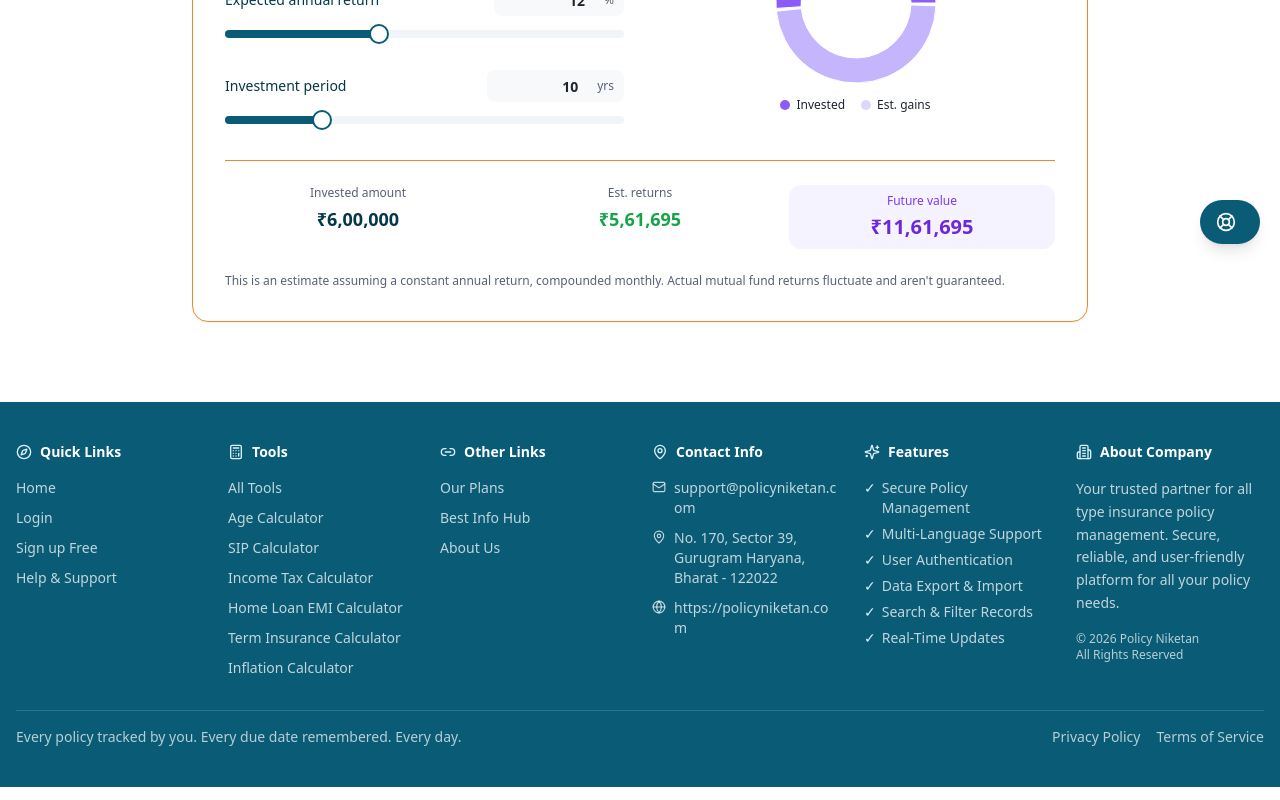
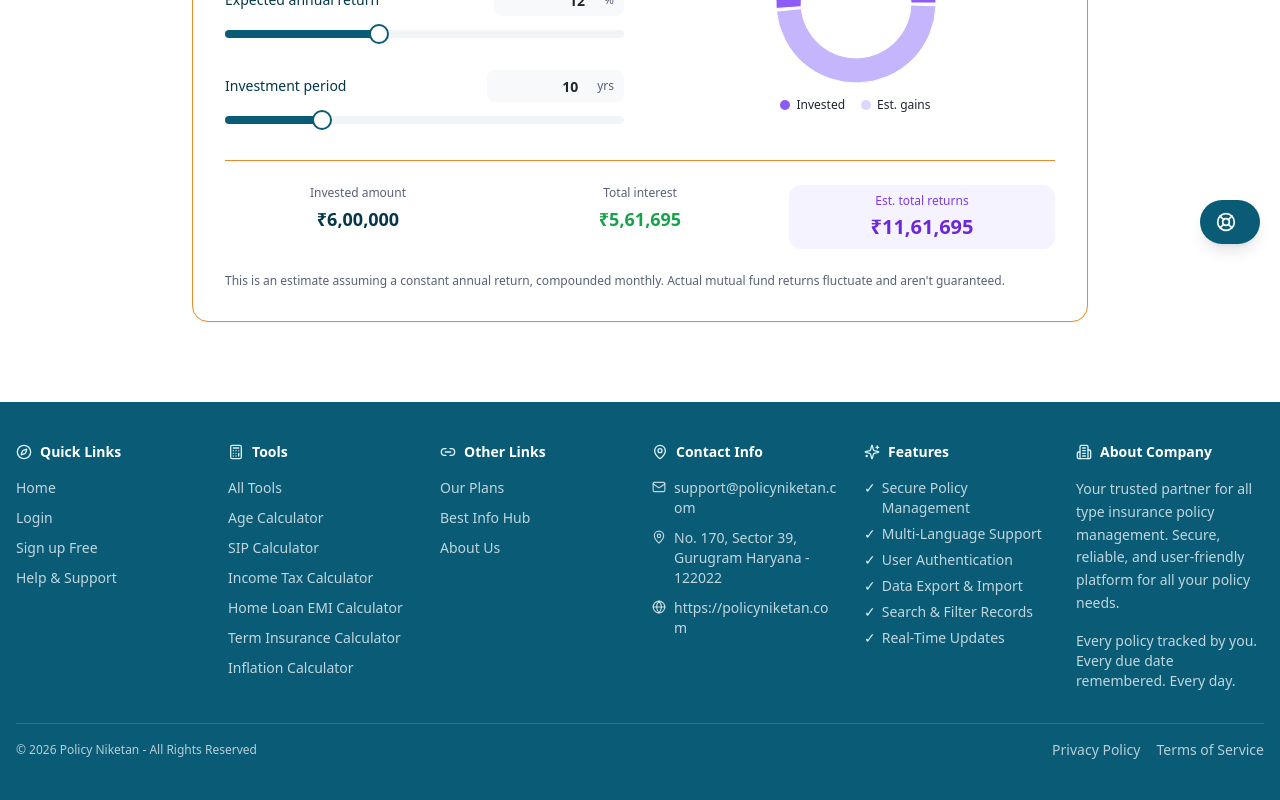
Before and after one commit to technicalmastersp/LIC-Agent-Dairy, a React (Vite) app: page /tools/sip-calculator in a window 1280 px wide. Shown: the part 536-1336 px from the top of the page. Built offline with nearby package versions, Linux system fonts and the light colour scheme.

Commit message:
Updated some texts

```diff
--- a/src/components/Footer.tsx
+++ b/src/components/Footer.tsx
@@ -126,15 +126,14 @@ const Footer = () => {
             <p className="mb-4 leading-relaxed">
               {t("companyDescription")}
             </p>
-            <div className="text-xs text-primary-foreground/70">
-              <p>© {currentYear} {siteConfig.companyName}</p>
-              <p>{t("allRightsReserved")}</p>
-            </div>
+            <p>{t("footerTagline")}</p>
           </FooterSection>
         </div>
 
         <div className="border-t border-primary-foreground/15 mt-8 pt-4 flex flex-col sm:flex-row items-center justify-between gap-3 text-sm text-primary-foreground/70">
-          <p>{t("footerTagline")}</p>
+          <div className="text-xs text-primary-foreground/70">
+            <p>© {currentYear} {siteConfig.companyName} - {t("allRightsReserved")}</p>
+          </div>
           <div className="flex items-center gap-4">
             <Link to="/privacy-policy" className="hover:text-primary-foreground transition-colors">
               Privacy Policy
--- a/src/pages/tools/IncomeTaxCalculator.tsx
+++ b/src/pages/tools/IncomeTaxCalculator.tsx
@@ -122,7 +122,7 @@ const IncomeTaxCalculator = () => {
               <p className="text-2xl font-bold text-amber-800">{inr(result.totalTax)}</p>
             </div>
             <div className="bg-green-50 rounded-xl p-4 text-center">
-              <p className="text-xs text-green-700 mb-1">Estimated take-home</p>
+              <p className="text-xs text-green-700 mb-1">Estimated get in hand</p>
               <p className="text-2xl font-bold text-green-800">{inr(result.takeHome)}</p>
             </div>
           </div>
--- a/src/pages/tools/SipCalculator.tsx
+++ b/src/pages/tools/SipCalculator.tsx
@@ -65,11 +65,11 @@ const SipCalculator = () => {
               <p className="text-lg font-semibold text-form-header">{inr(invested)}</p>
             </div>
             <div className="text-center">
-              <p className="text-xs text-muted-foreground mb-1">Est. returns</p>
+              <p className="text-xs text-muted-foreground mb-1">Total interest</p>
               <p className="text-lg font-semibold text-green-600">{inr(gains)}</p>
             </div>
             <div className="text-center bg-violet-50 rounded-xl py-2">
-              <p className="text-xs text-violet-600 mb-1">Future value</p>
+              <p className="text-xs text-violet-600 mb-1">Est. total returns</p>
               <p className="text-xl font-bold text-violet-700">{inr(futureValue)}</p>
             </div>
           </div>
--- a/src/utils/translations.ts
+++ b/src/utils/translations.ts
@@ -28,7 +28,7 @@ export const translations: Record<string, Translations> = {
     quickLinks: "Quick Links",
 
     contactInfo: "Contact Info",
-    officeAddress: "No. 170, Sector 39, Gurugram Haryana, Bharat - 122022",
+    officeAddress: "No. 170, Sector 39, Gurugram Haryana - 122022",
 
     features: "Features",
     securePolicyManagement: "Secure Policy Management",
```
